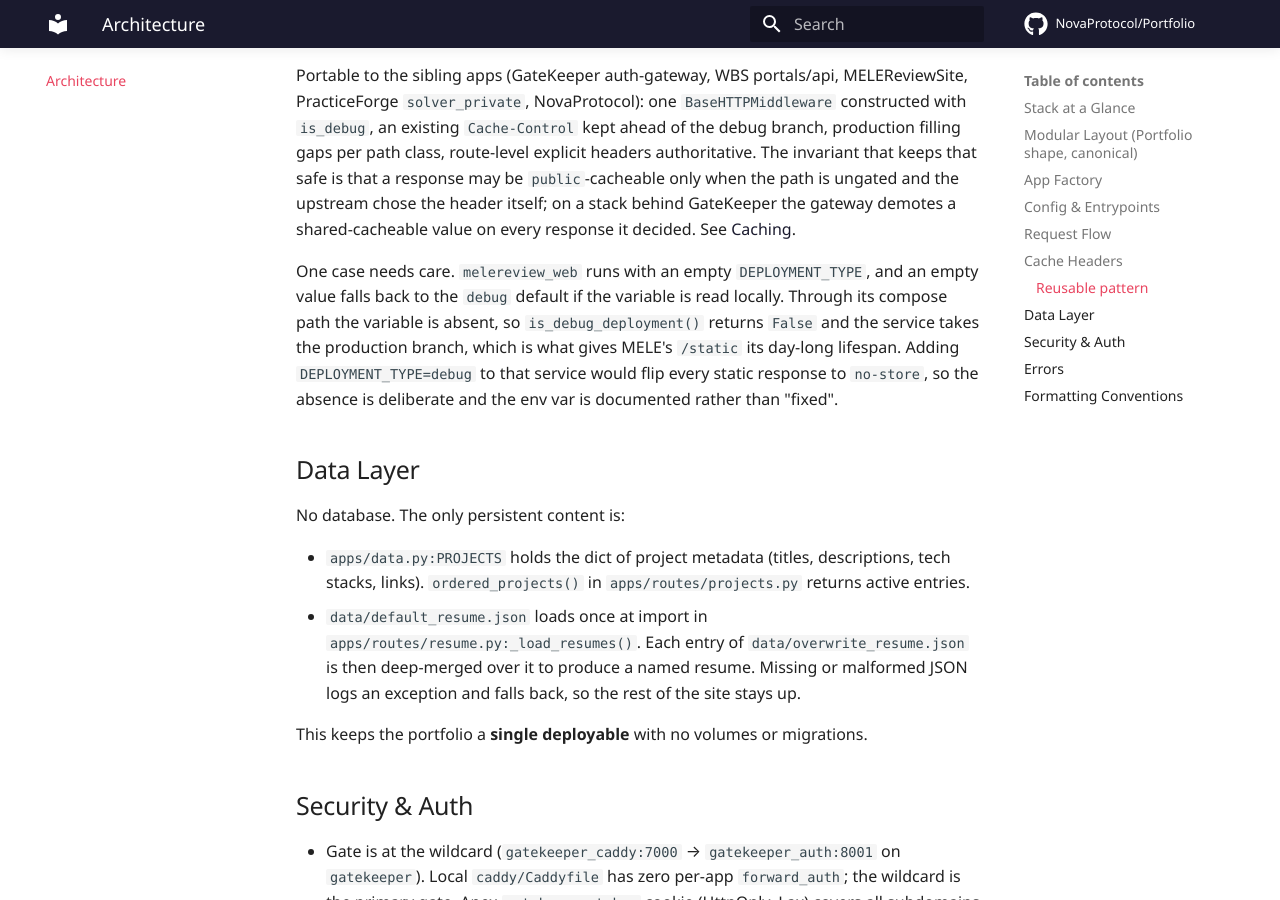
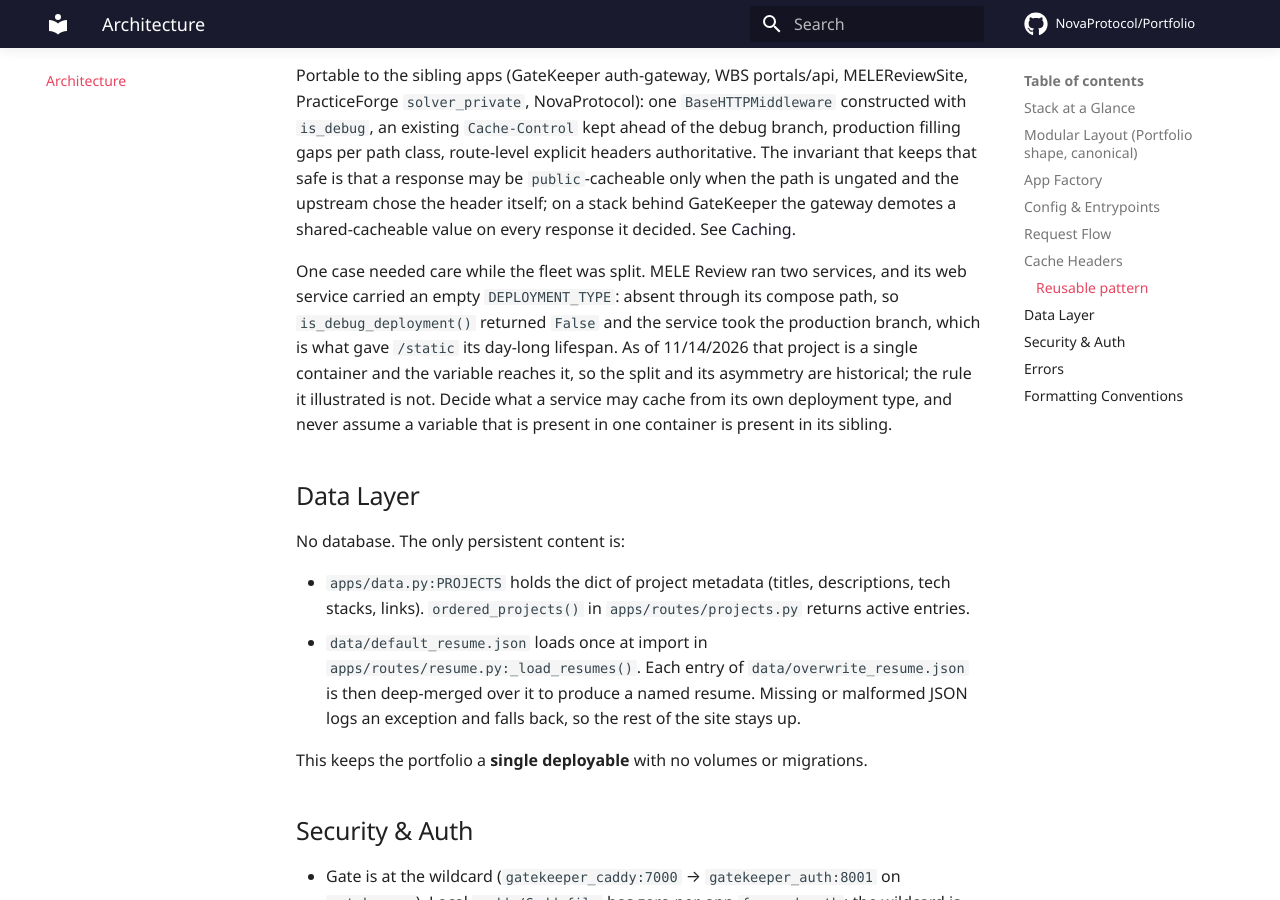
Before and after one commit to NovaProtocol/Portfolio, an MkDocs documentation site: the page built from documentation/docs/architecture.md, in a window 1280 px wide and 900 px high, scrolled down 4652 px. Built offline with MkDocs 1.6.1 and Material for MkDocs 9.7.7, drawn with Linux system fonts in a browser that asks for light colours; some web fonts are replaced; comment, search, counter and statistics services are not loaded.

Commit message:
docs: note that the melereview cache asymmetry is historical
That project is a single container now, so the two-service example no longer
describes it. The rule it illustrated still holds and is what the paragraph
keeps.

```diff
--- a/documentation/docs/architecture.md
+++ b/documentation/docs/architecture.md
@@ -160,7 +160,7 @@ Why this matters: an origin that sends no `Cache-Control` but does send `ETag` /
 
 Portable to the sibling apps (GateKeeper auth-gateway, WBS portals/api, MELEReviewSite, PracticeForge `solver_private`, NovaProtocol): one `BaseHTTPMiddleware` constructed with `is_debug`, an existing `Cache-Control` kept ahead of the debug branch, production filling gaps per path class, route-level explicit headers authoritative. The invariant that keeps that safe is that a response may be `public`-cacheable only when the path is ungated and the upstream chose the header itself; on a stack behind GateKeeper the gateway demotes a shared-cacheable value on every response it decided. See [Caching](caching.md).
 
-One case needs care. `melereview_web` runs with an empty `DEPLOYMENT_TYPE`, and an empty value falls back to the `debug` default if the variable is read locally. Through its compose path the variable is absent, so `is_debug_deployment()` returns `False` and the service takes the production branch, which is what gives MELE's `/static` its day-long lifespan. Adding `DEPLOYMENT_TYPE=debug` to that service would flip every static response to `no-store`, so the absence is deliberate and the env var is documented rather than "fixed".
+One case needed care while the fleet was split. MELE Review ran two services, and its web service carried an empty `DEPLOYMENT_TYPE`: absent through its compose path, so `is_debug_deployment()` returned `False` and the service took the production branch, which is what gave `/static` its day-long lifespan. As of 11/14/2026 that project is a single container and the variable reaches it, so the split and its asymmetry are historical; the rule it illustrated is not. Decide what a service may cache from its own deployment type, and never assume a variable that is present in one container is present in its sibling.
 
 ## Data Layer
 
```
